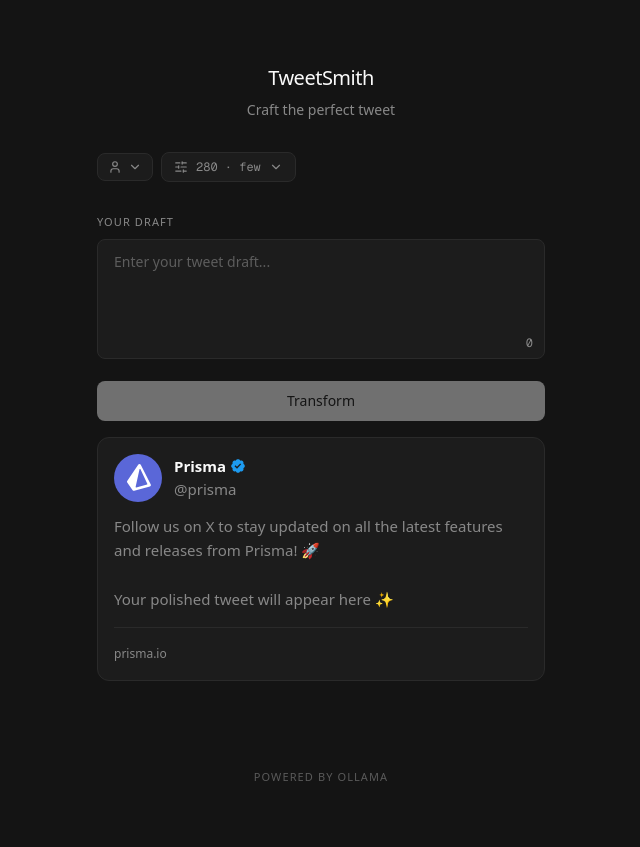
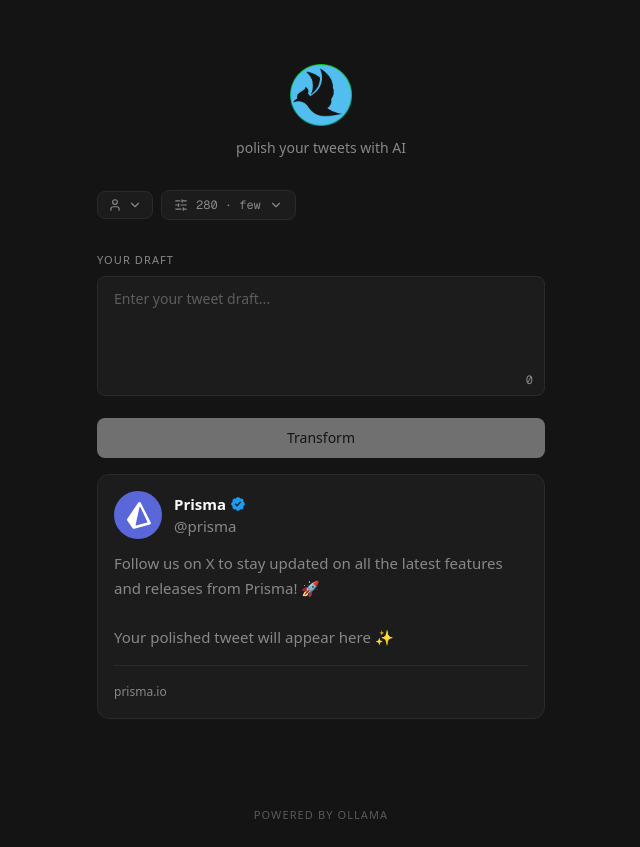
Before and after one commit to ArthurGamby/tweetsmith, a Next.js app: page / in a window 1280 px wide. Shown: the whole page, without its empty margins (319-959 px from the left). Before the commit the page ends 810 px from the top, so only its background shows below. Built offline with nearby package versions, Linux system fonts and the light colour scheme.

Commit message:
add application logo

```diff
--- a/app/page.tsx
+++ b/app/page.tsx
@@ -1,3 +1,4 @@
+import Image from "next/image";
 import TweetTransformer from "./components/TweetTransformer";
 
 export default function Home() {
@@ -6,10 +7,16 @@
       <main className="flex-1 flex flex-col items-center justify-center px-4 py-16">
         <div className="w-full max-w-md space-y-8">
           {/* Header */}
-          <header className="text-center space-y-2">
-            <h1 className="text-xl font-medium tracking-tight">TweetSmith</h1>
+          <header className="flex flex-col items-center">
+            <Image
+              src="/icon-logo.png"
+              alt="TweetSmith"
+              width={62}
+              height={62}
+              className="mb-3"
+            />
             <p className="text-sm text-muted">
-              Craft the perfect tweet
+              polish your tweets with AI
             </p>
           </header>
 
```
Also changed, not shown: public/icon-logo.png (added).
